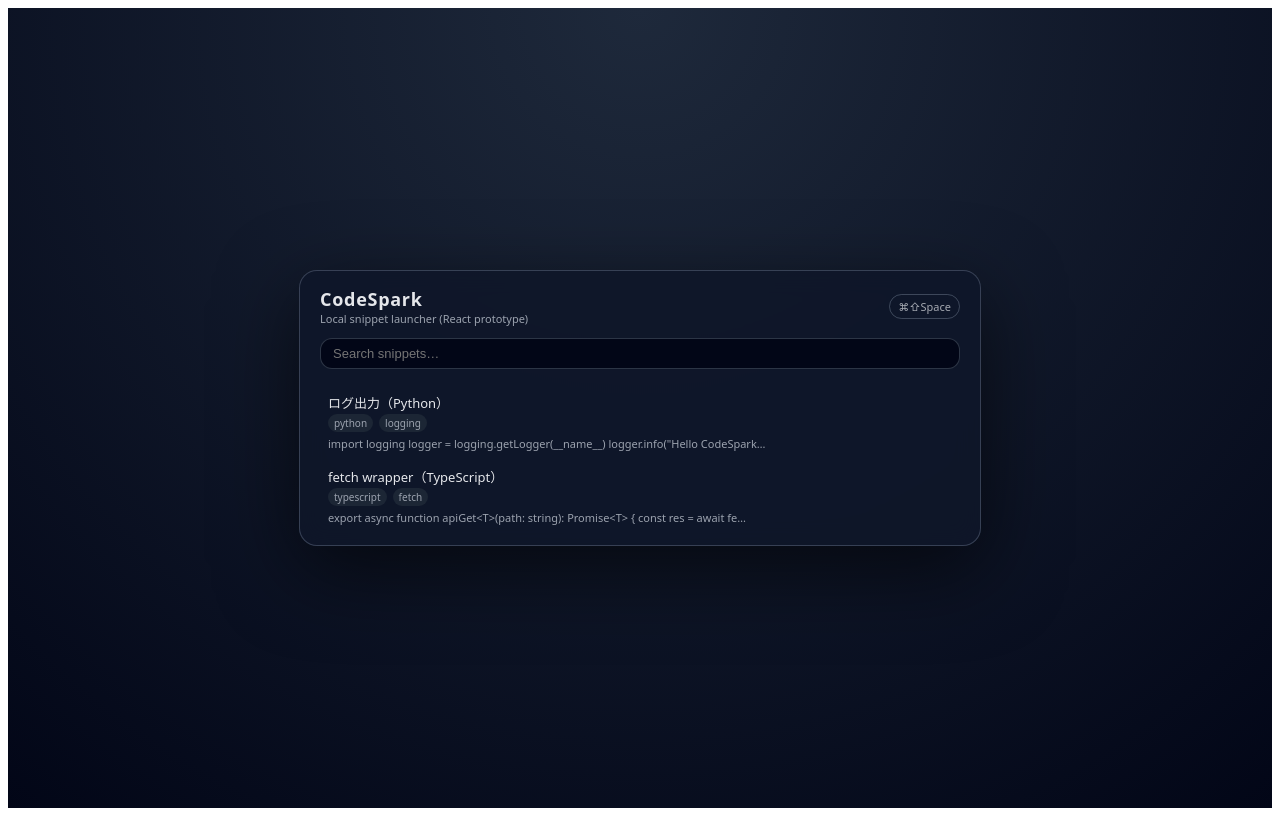
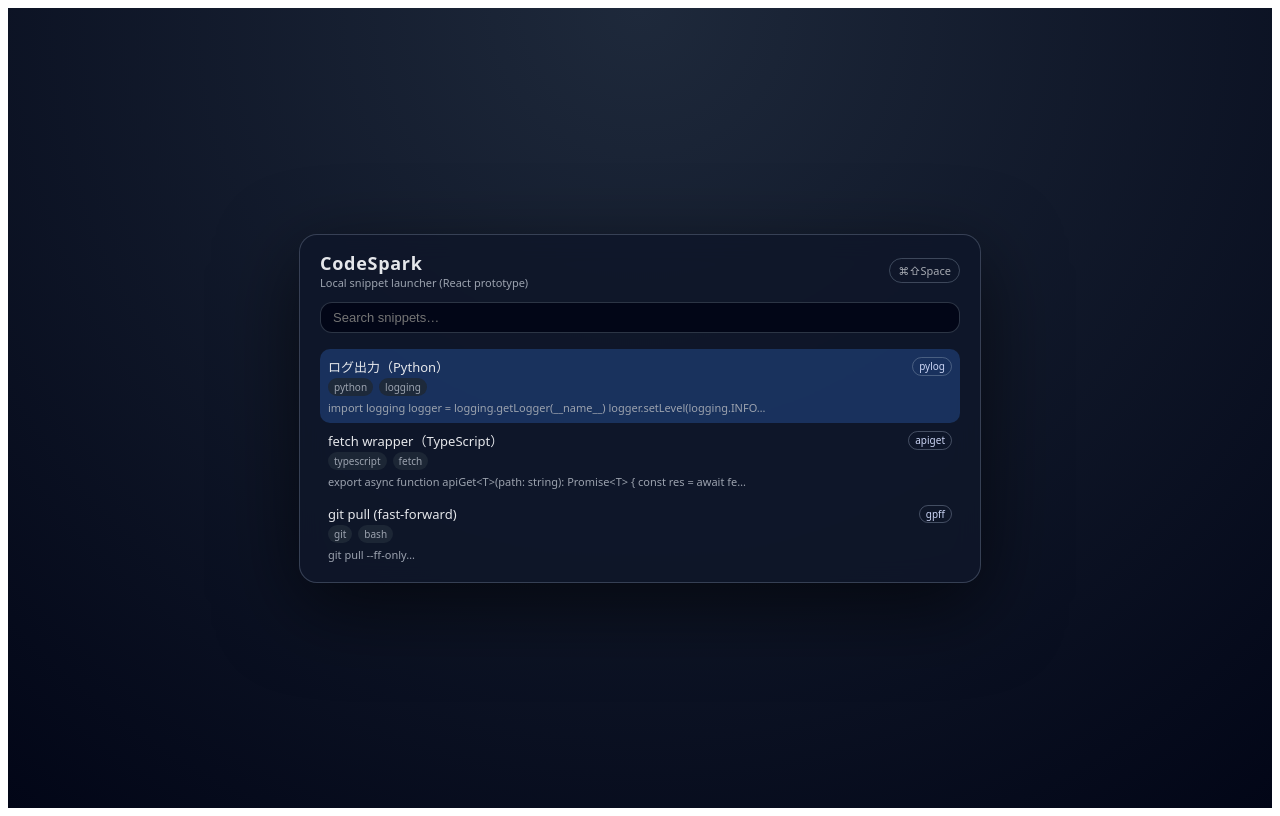
Before and after one commit to yuuki330/codespark, a React (Vite) app: page / in a window 1280 px wide. Built offline with nearby package versions, Linux system fonts and the light colour scheme.

Commit message:
feat: enable snippet copy usecase

```diff
--- a/src/App.tsx
+++ b/src/App.tsx
@@ -1,131 +1,245 @@
-import React, { useEffect, useMemo, useRef, useState } from "react";
+import React, { useCallback, useEffect, useMemo, useRef, useState } from 'react'
 
-type Snippet = {
-  id: string;
-  title: string;
-  body: string;
-  tags: string[];
-};
+import type { Snippet } from './core/domain/snippet'
+import { InMemorySnippetDataAccessAdapter } from './core/data-access/snippet'
+import { TauriClipboardGateway } from './core/platform'
+import { CopySnippetUseCase } from './core/usecases'
 
-// 仮のスニペットデータ（あとで増やしていけばOK）
-const initialSnippets: Snippet[] = [
-  {
-    id: "1",
-    title: "ログ出力（Python）",
-    body: 'import logging\nlogger = logging.getLogger(__name__)\nlogger.info("Hello CodeSpark")',
-    tags: ["python", "logging"],
-  },
-  {
-    id: "2",
-    title: "fetch wrapper（TypeScript）",
-    body: "export async function apiGet<T>(path: string): Promise<T> {\n  const res = await fetch(path);\n  if (!res.ok) throw new Error(`Request failed: ${res.status}`);\n  return res.json();\n}",
-    tags: ["typescript", "fetch"],
-  },
-];
-
-// クリップボードにコピーするヘルパー
-async function copyToClipboard(text: string) {
-  if (navigator.clipboard && navigator.clipboard.writeText) {
-    try {
-      await navigator.clipboard.writeText(text);
-      console.log("Copied to clipboard");
-    } catch (err) {
-      console.error("Failed to copy:", err);
-      alert("クリップボードへのコピーに失敗しました");
-    }
-  } else {
-    console.warn("Clipboard API not available");
-    alert("この環境では自動コピーが使えません。手動でコピーしてください。");
-  }
+const createSeedDate = (offsetDays: number) => {
+  const base = new Date(Date.UTC(2024, 0, 1, 0, 0, 0))
+  base.setUTCDate(base.getUTCDate() + offsetDays)
+  return base
 }
 
+const createSnippet = (input: {
+  id: string
+  title: string
+  body: string
+  tags: string[]
+  shortcut?: string | null
+  description?: string | null
+  language?: string | null
+  libraryId?: string
+  isFavorite?: boolean
+}): Snippet => ({
+  id: input.id,
+  title: input.title,
+  body: input.body,
+  tags: input.tags,
+  shortcut: input.shortcut ?? null,
+  description: input.description ?? null,
+  language: input.language ?? null,
+  isFavorite: input.isFavorite ?? false,
+  usageCount: 0,
+  lastUsedAt: null,
+  libraryId: input.libraryId ?? 'personal',
+  createdAt: createSeedDate(0),
+  updatedAt: createSeedDate(0),
+})
+
+const initialSnippets: Snippet[] = [
+  createSnippet({
+    id: 'snippet-python-logger',
+    title: 'ログ出力（Python）',
+    body: [
+      'import logging',
+      '',
+      "logger = logging.getLogger(__name__)",
+      'logger.setLevel(logging.INFO)',
+      '',
+      'handler = logging.StreamHandler()',
+      'handler.setFormatter(logging.Formatter("%(asctime)s %(levelname)s %(message)s"))',
+      'logger.addHandler(handler)',
+      '',
+      'logger.info("Hello CodeSpark")',
+    ].join('\n'),
+    tags: ['python', 'logging'],
+    language: 'python',
+    shortcut: 'pylog',
+  }),
+  createSnippet({
+    id: 'snippet-ts-fetch-wrapper',
+    title: 'fetch wrapper（TypeScript）',
+    body: [
+      'export async function apiGet<T>(path: string): Promise<T> {',
+      '  const res = await fetch(path)',
+      '  if (!res.ok) throw new Error(`Request failed: ${res.status}`)',
+      '  return res.json()',
+      '}',
+    ].join('\n'),
+    tags: ['typescript', 'fetch'],
+    language: 'typescript',
+    shortcut: 'apiget',
+  }),
+  createSnippet({
+    id: 'snippet-bash-git-pull',
+    title: 'git pull (fast-forward)',
+    body: 'git pull --ff-only',
+    tags: ['git', 'bash'],
+    language: 'bash',
+    shortcut: 'gpff',
+  }),
+]
+
+const highlightTimeoutMs = 180
+
 const App: React.FC = () => {
-  // 検索キーワード
-  const [query, setQuery] = useState("");
-  // 今は initialSnippets をそのまま使う（今後ここを差し替えていくイメージ）
-  const [snippets] = useState<Snippet[]>(initialSnippets);
-  // クリックされたスニペット（背景色を一瞬変える用）
-  const [clickedId, setClickedId] = useState<string | null>(null);
-  // 初期フォーカス用
-  const inputRef = useRef<HTMLInputElement | null>(null);
+  const [query, setQuery] = useState('')
+  const [snippets, setSnippets] = useState<Snippet[]>([])
+  const [selectedIndex, setSelectedIndex] = useState(0)
+  const [copiedSnippetId, setCopiedSnippetId] = useState<string | null>(null)
+  const inputRef = useRef<HTMLInputElement | null>(null)
+  const snippetGatewayRef = useRef(new InMemorySnippetDataAccessAdapter(initialSnippets))
+  const clipboardGatewayRef = useRef(new TauriClipboardGateway())
+  const copySnippetUseCase = useMemo(
+    () =>
+      new CopySnippetUseCase({
+        snippetGateway: snippetGatewayRef.current,
+        clipboardGateway: clipboardGatewayRef.current,
+      }),
+    []
+  )
 
-  // 検索キーワードに応じたフィルタリング
+  useEffect(() => {
+    snippetGatewayRef.current.getAll().then(setSnippets)
+  }, [])
+
+  useEffect(() => {
+    inputRef.current?.focus()
+  }, [])
+
   const filteredSnippets = useMemo(() => {
-    const kw = query.trim().toLowerCase();
-    if (!kw) return snippets;
-    return snippets.filter((s) => {
+    const keyword = query.trim().toLowerCase()
+    if (!keyword) return snippets
+
+    return snippets.filter(snippet => {
       return (
-        s.title.toLowerCase().includes(kw) ||
-        s.tags.some((t) => t.toLowerCase().includes(kw)) ||
-        s.body.toLowerCase().includes(kw)
-      );
-    });
-  }, [query, snippets]);
+        snippet.title.toLowerCase().includes(keyword) ||
+        snippet.tags.some(tag => tag.toLowerCase().includes(keyword)) ||
+        snippet.body.toLowerCase().includes(keyword)
+      )
+    })
+  }, [query, snippets])
 
-  // 初回レンダー時に検索バーにフォーカス
+  const filteredCount = filteredSnippets.length
+
   useEffect(() => {
-    inputRef.current?.focus();
-  }, []);
+    setSelectedIndex(current => {
+      if (filteredCount === 0) return 0
+      return Math.min(current, filteredCount - 1)
+    })
+  }, [filteredCount])
 
-  // スニペットをクリックしたときの処理
-  const handleClickSnippet = async (snippet: Snippet) => {
-    setClickedId(snippet.id);
-    await copyToClipboard(snippet.body);
-    // コピーされたことが分かるように、少しだけハイライトを残す
-    setTimeout(() => {
-      setClickedId((prev) => (prev === snippet.id ? null : prev));
-    }, 180);
-  };
+  useEffect(() => {
+    setSelectedIndex(0)
+  }, [query])
+
+  const refreshSnippets = useCallback(async () => {
+    const next = await snippetGatewayRef.current.getAll()
+    setSnippets(next)
+  }, [])
+
+  const handleCopySnippet = useCallback(
+    async (snippet: Snippet) => {
+      setCopiedSnippetId(snippet.id)
+      try {
+        await copySnippetUseCase.execute({ snippetId: snippet.id })
+        await refreshSnippets()
+      } catch (error) {
+        console.error('failed to copy snippet', error)
+        window.alert('クリップボードへのコピーに失敗しました')
+      } finally {
+        setTimeout(() => {
+          setCopiedSnippetId(current => (current === snippet.id ? null : current))
+        }, highlightTimeoutMs)
+      }
+    },
+    [copySnippetUseCase, refreshSnippets]
+  )
+
+  useEffect(() => {
+    const handleKeyDown = (event: KeyboardEvent) => {
+      if (filteredCount === 0) return
+      const isNextByLetter =
+        (event.key === 'j' || event.key === 'J') && (event.metaKey || event.ctrlKey)
+      const isPrevByLetter =
+        (event.key === 'k' || event.key === 'K') && (event.metaKey || event.ctrlKey)
+
+      if (event.key === 'ArrowDown' || isNextByLetter) {
+        event.preventDefault()
+        setSelectedIndex(current => Math.min(current + 1, filteredCount - 1))
+        return
+      }
+
+      if (event.key === 'ArrowUp' || isPrevByLetter) {
+        event.preventDefault()
+        setSelectedIndex(current => Math.max(current - 1, 0))
+        return
+      }
+
+      if (event.key === 'Enter' && !event.shiftKey) {
+        const snippet = filteredSnippets[selectedIndex]
+        if (snippet) {
+          event.preventDefault()
+          handleCopySnippet(snippet)
+        }
+      }
+    }
+
+    window.addEventListener('keydown', handleKeyDown)
+    return () => window.removeEventListener('keydown', handleKeyDown)
+  }, [filteredCount, filteredSnippets, handleCopySnippet, selectedIndex])
+
+  const selectedSnippet = filteredSnippets[selectedIndex]
 
   return (
     <div
       style={{
-        height: "100vh",
-        display: "flex",
-        alignItems: "center",
-        justifyContent: "center",
-        background: "radial-gradient(circle at top, #1e293b, #020617)",
-        fontFamily: "system-ui, -apple-system, BlinkMacSystemFont, sans-serif",
-        color: "#e5e7eb",
+        height: '100vh',
+        display: 'flex',
+        alignItems: 'center',
+        justifyContent: 'center',
+        background: 'radial-gradient(circle at top, #1e293b, #020617)',
+        fontFamily: 'system-ui, -apple-system, BlinkMacSystemFont, sans-serif',
+        color: '#e5e7eb',
       }}
     >
       <div
         style={{
-          width: "640px",
-          maxWidth: "90vw",
-          background: "rgba(15, 23, 42, 0.9)",
-          borderRadius: "18px",
-          boxShadow: "0 24px 80px rgba(0,0,0,0.6)",
-          padding: "16px 20px 12px",
-          border: "1px solid rgba(148, 163, 184, 0.3)",
-          backdropFilter: "blur(12px)",
-          display: "flex",
-          flexDirection: "column",
-          gap: "12px",
+          width: '640px',
+          maxWidth: '90vw',
+          background: 'rgba(15, 23, 42, 0.9)',
+          borderRadius: '18px',
+          boxShadow: '0 24px 80px rgba(0,0,0,0.6)',
+          padding: '16px 20px 12px',
+          border: '1px solid rgba(148, 163, 184, 0.3)',
+          backdropFilter: 'blur(12px)',
+          display: 'flex',
+          flexDirection: 'column',
+          gap: '12px',
         }}
       >
-        {/* Header */}
         <div
           style={{
-            display: "flex",
-            justifyContent: "space-between",
-            alignItems: "center",
+            display: 'flex',
+            justifyContent: 'space-between',
+            alignItems: 'center',
           }}
         >
-          <div style={{ display: "flex", flexDirection: "column" }}>
+          <div style={{ display: 'flex', flexDirection: 'column' }}>
             <div
               style={{
-                fontSize: "18px",
+                fontSize: '18px',
                 fontWeight: 600,
-                letterSpacing: "0.04em",
+                letterSpacing: '0.04em',
               }}
             >
               CodeSpark
             </div>
             <div
               style={{
-                fontSize: "11px",
-                color: "#9ca3af",
+                fontSize: '11px',
+                color: '#9ca3af',
               }}
             >
               Local snippet launcher (React prototype)
@@ -133,11 +247,11 @@ const App: React.FC = () => {
           </div>
           <div
             style={{
-              fontSize: "11px",
-              borderRadius: "999px",
-              border: "1px solid rgba(148, 163, 184, 0.5)",
-              padding: "4px 8px",
-              color: "#e5e7eb",
+              fontSize: '11px',
+              borderRadius: '999px',
+              border: '1px solid rgba(148, 163, 184, 0.5)',
+              padding: '4px 8px',
+              color: '#e5e7eb',
               opacity: 0.7,
             }}
           >
@@ -145,112 +259,117 @@ const App: React.FC = () => {
           </div>
         </div>
 
-        {/* Search */}
         <div
           style={{
-            display: "flex",
-            alignItems: "center",
-            gap: "8px",
-            padding: "6px 10px",
-            borderRadius: "12px",
-            background: "#020617",
-            border: "1px solid rgba(55, 65, 81, 0.8)",
+            display: 'flex',
+            alignItems: 'center',
+            gap: '8px',
+            padding: '6px 10px',
+            borderRadius: '12px',
+            background: '#020617',
+            border: '1px solid rgba(55, 65, 81, 0.8)',
           }}
         >
           <input
             ref={inputRef}
-            type="text"
-            placeholder="Search snippets…"
+            type='text'
+            placeholder='Search snippets…'
             value={query}
-            onChange={(e) => setQuery(e.target.value)}
+            onChange={event => setQuery(event.target.value)}
             style={{
               flex: 1,
-              background: "transparent",
-              border: "none",
-              outline: "none",
-              color: "#e5e7eb",
-              fontSize: "13px",
+              background: 'transparent',
+              border: 'none',
+              outline: 'none',
+              color: '#e5e7eb',
+              fontSize: '13px',
             }}
           />
         </div>
 
-        {/* List */}
         <div
           style={{
-            marginTop: "4px",
-            maxHeight: "260px",
-            overflow: "auto",
-            display: "flex",
-            flexDirection: "column",
+            marginTop: '4px',
+            maxHeight: '260px',
+            overflow: 'auto',
+            display: 'flex',
+            flexDirection: 'column',
           }}
         >
           {filteredSnippets.length === 0 ? (
             <div
               style={{
-                fontSize: "12px",
-                color: "#6b7280",
-                padding: "12px 4px",
+                fontSize: '12px',
+                color: '#6b7280',
+                padding: '12px 4px',
               }}
             >
               No snippets found.
             </div>
           ) : (
-            filteredSnippets.map((s) => {
-              const isClicked = clickedId === s.id;
+            filteredSnippets.map((snippet, index) => {
+              const isSelected = selectedSnippet?.id === snippet.id
+              const isCopied = copiedSnippetId === snippet.id
+              const background = isCopied
+                ? 'rgba(22, 163, 74, 0.55)'
+                : isSelected
+                  ? 'rgba(59, 130, 246, 0.25)'
+                  : 'transparent'
+
               return (
                 <div
-                  key={s.id}
-                  onClick={() => handleClickSnippet(s)}
+                  key={snippet.id}
+                  onClick={() => handleCopySnippet(snippet)}
+                  onMouseEnter={() => setSelectedIndex(index)}
                   style={{
-                    padding: "8px 8px",
-                    borderRadius: "10px",
-                    cursor: "pointer",
-                    transition:
-                      "background 120ms ease-out, transform 80ms ease-out",
-                    background: isClicked
-                      ? "rgba(22, 163, 74, 0.55)"
-                      : "transparent",
-                  }}
-                  onMouseEnter={(e) => {
-                    if (!isClicked) {
-                      e.currentTarget.style.background =
-                        "rgba(30, 64, 175, 0.55)";
-                      e.currentTarget.style.transform = "translateY(-1px)";
-                    }
-                  }}
-                  onMouseLeave={(e) => {
-                    if (!isClicked) {
-                      e.currentTarget.style.background = "transparent";
-                      e.currentTarget.style.transform = "translateY(0)";
-                    }
+                    padding: '8px 8px',
+                    borderRadius: '10px',
+                    cursor: 'pointer',
+                    transition: 'background 120ms ease-out, transform 80ms ease-out',
+                    background,
                   }}
                 >
                   <div
                     style={{
-                      fontSize: "13px",
+                      fontSize: '13px',
                       fontWeight: 500,
-                      marginBottom: "2px",
+                      marginBottom: '2px',
+                      display: 'flex',
+                      justifyContent: 'space-between',
                     }}
                   >
-                    {s.title}
+                    <span>{snippet.title}</span>
+                    {snippet.shortcut ? (
+                      <span
+                        style={{
+                          fontSize: '10px',
+                          color: '#cbd5f5',
+                          border: '1px solid rgba(148, 163, 184, 0.4)',
+                          borderRadius: '999px',
+                          padding: '1px 6px',
+                        }}
+                      >
+                        {snippet.shortcut}
+                      </span>
+                    ) : null}
                   </div>
                   <div
                     style={{
-                      display: "flex",
-                      gap: "6px",
-                      alignItems: "center",
-                      flexWrap: "wrap",
+                      display: 'flex',
+                      gap: '6px',
+                      alignItems: 'center',
+                      flexWrap: 'wrap',
                     }}
                   >
-                    {s.tags.map((tag) => (
+                    {snippet.tags.map(tag => (
                       <span
                         key={tag}
                         style={{
-                          fontSize: "10px",
-                          padding: "2px 6px",
-                          borderRadius: "999px",
-                          background: "rgba(31, 41, 55, 0.9)",
-                          color: "#9ca3af",
+                          fontSize: '10px',
+                          padding: '2px 6px',
+                          borderRadius: '999px',
+                          background: 'rgba(31, 41, 55, 0.9)',
+                          color: '#9ca3af',
                         }}
                       >
                         {tag}
@@ -259,21 +378,21 @@ const App: React.FC = () => {
                   </div>
                   <div
                     style={{
-                      fontSize: "11px",
-                      color: "#9ca3af",
-                      marginTop: "4px",
+                      fontSize: '11px',
+                      color: '#9ca3af',
+                      marginTop: '4px',
                     }}
                   >
-                    {s.body.replace(/\s+/g, " ").slice(0, 80)}…
+                    {snippet.body.replace(/\s+/g, ' ').slice(0, 80)}…
                   </div>
                 </div>
-              );
+              )
             })
           )}
         </div>
       </div>
     </div>
-  );
-};
+  )
+}
 
-export default App;
+export default App
--- /dev/null
+++ b/src/core/data-access/snippet/inMemorySnippetDataAccessAdapter.ts
@@ -0,0 +1,70 @@
+import type {
+  LibraryId,
+  Snippet,
+  SnippetDataAccessAdapter,
+  SnippetId,
+  SnippetLibrary,
+  SnippetLibraryDataAccessAdapter,
+} from '../../domain/snippet'
+
+const DEFAULT_PERSONAL_LIBRARY: SnippetLibrary = {
+  id: 'personal',
+  name: 'Personal',
+  description: '個人向けのローカルライブラリ',
+  isReadOnly: false,
+  category: 'PERSONAL',
+}
+
+const DEFAULT_TEAM_LIBRARY: SnippetLibrary = {
+  id: 'team',
+  name: 'Team',
+  description: '共有ライブラリのダミー定義',
+  isReadOnly: true,
+  category: 'TEAM',
+}
+
+type SnippetMap = Map<SnippetId, Snippet>
+
+const cloneSnippet = (snippet: Snippet): Snippet => ({
+  ...snippet,
+  createdAt: new Date(snippet.createdAt),
+  updatedAt: new Date(snippet.updatedAt),
+  lastUsedAt: snippet.lastUsedAt ? new Date(snippet.lastUsedAt) : null,
+})
+
+export class InMemorySnippetDataAccessAdapter
+  implements SnippetDataAccessAdapter, SnippetLibraryDataAccessAdapter
+{
+  private readonly snippets: SnippetMap
+  private readonly libraries: Map<LibraryId, SnippetLibrary>
+
+  constructor(initialSnippets: Snippet[] = [], initialLibraries?: SnippetLibrary[]) {
+    this.snippets = new Map(initialSnippets.map(snippet => [snippet.id, cloneSnippet(snippet)]))
+    const baseLibraries =
+      initialLibraries && initialLibraries.length > 0
+        ? initialLibraries
+        : [DEFAULT_PERSONAL_LIBRARY, DEFAULT_TEAM_LIBRARY]
+    this.libraries = new Map(baseLibraries.map(library => [library.id, library]))
+  }
+
+  async getAll(): Promise<Snippet[]> {
+    return Array.from(this.snippets.values()).map(cloneSnippet)
+  }
+
+  async getById(id: SnippetId): Promise<Snippet | null> {
+    const snippet = this.snippets.get(id)
+    return snippet ? cloneSnippet(snippet) : null
+  }
+
+  async save(snippet: Snippet): Promise<void> {
+    this.snippets.set(snippet.id, cloneSnippet(snippet))
+  }
+
+  async delete(id: SnippetId): Promise<void> {
+    this.snippets.delete(id)
+  }
+
+  async getLibraries(): Promise<SnippetLibrary[]> {
+    return Array.from(this.libraries.values())
+  }
+}
--- /dev/null
+++ b/src/core/data-access/snippet/index.ts
@@ -0,0 +1,2 @@
+export * from './fileSnippetDataAccessAdapter'
+export * from './inMemorySnippetDataAccessAdapter'
--- /dev/null
+++ b/src/core/platform/clipboard/index.ts
@@ -0,0 +1 @@
+export * from './tauriClipboardGateway'
--- /dev/null
+++ b/src/core/platform/index.ts
@@ -0,0 +1 @@
+export * from './clipboard'
--- /dev/null
+++ b/src/core/usecases/index.ts
@@ -0,0 +1 @@
+export * from './snippet'
--- /dev/null
+++ b/src/core/usecases/snippet/copySnippetUseCase.ts
@@ -0,0 +1,53 @@
+import type {
+  ClipboardGateway,
+  Snippet,
+  SnippetDataAccessAdapter,
+  SnippetId,
+} from '../../domain/snippet'
+import { SnippetNotFoundError } from '../../domain/snippet'
+
+export type CopySnippetUseCaseInput = {
+  snippetId: SnippetId
+}
+
+export type CopySnippetUseCaseDependencies = {
+  snippetGateway: SnippetDataAccessAdapter
+  clipboardGateway: ClipboardGateway
+  now?: () => Date
+}
+
+/**
+ * Snippet をクリップボードへコピーし、使用履歴を更新するユースケース。
+ * UI 層からは `execute` のみを呼び出し、クリップボードや永続化の詳細は依存注入で隠蔽する。
+ */
+export class CopySnippetUseCase {
+  private readonly snippetGateway: SnippetDataAccessAdapter
+  private readonly clipboardGateway: ClipboardGateway
+  private readonly now: () => Date
+
+  constructor(deps: CopySnippetUseCaseDependencies) {
+    this.snippetGateway = deps.snippetGateway
+    this.clipboardGateway = deps.clipboardGateway
+    this.now = deps.now ?? (() => new Date())
+  }
+
+  async execute(input: CopySnippetUseCaseInput): Promise<Snippet> {
+    const snippet = await this.snippetGateway.getById(input.snippetId)
+    if (!snippet) {
+      throw new SnippetNotFoundError(input.snippetId)
+    }
+
+    await this.clipboardGateway.copyText(snippet.body)
+
+    const timestamp = this.now()
+    const updatedSnippet: Snippet = {
+      ...snippet,
+      usageCount: snippet.usageCount + 1,
+      lastUsedAt: timestamp,
+      updatedAt: timestamp,
+    }
+
+    await this.snippetGateway.save(updatedSnippet)
+    return updatedSnippet
+  }
+}
--- /dev/null
+++ b/src/core/usecases/snippet/index.ts
@@ -0,0 +1 @@
+export * from './copySnippetUseCase'
```
Also changed, not shown: src/core/domain/snippet/errors/index.ts (+7 -0 lines), src/core/domain/snippet/ports/index.ts (+8 -0 lines), src/core/platform/clipboard/tauriClipboardGateway.ts (added, +11 -0 lines), 2 other files (tests, documents, lock files or other folders).
